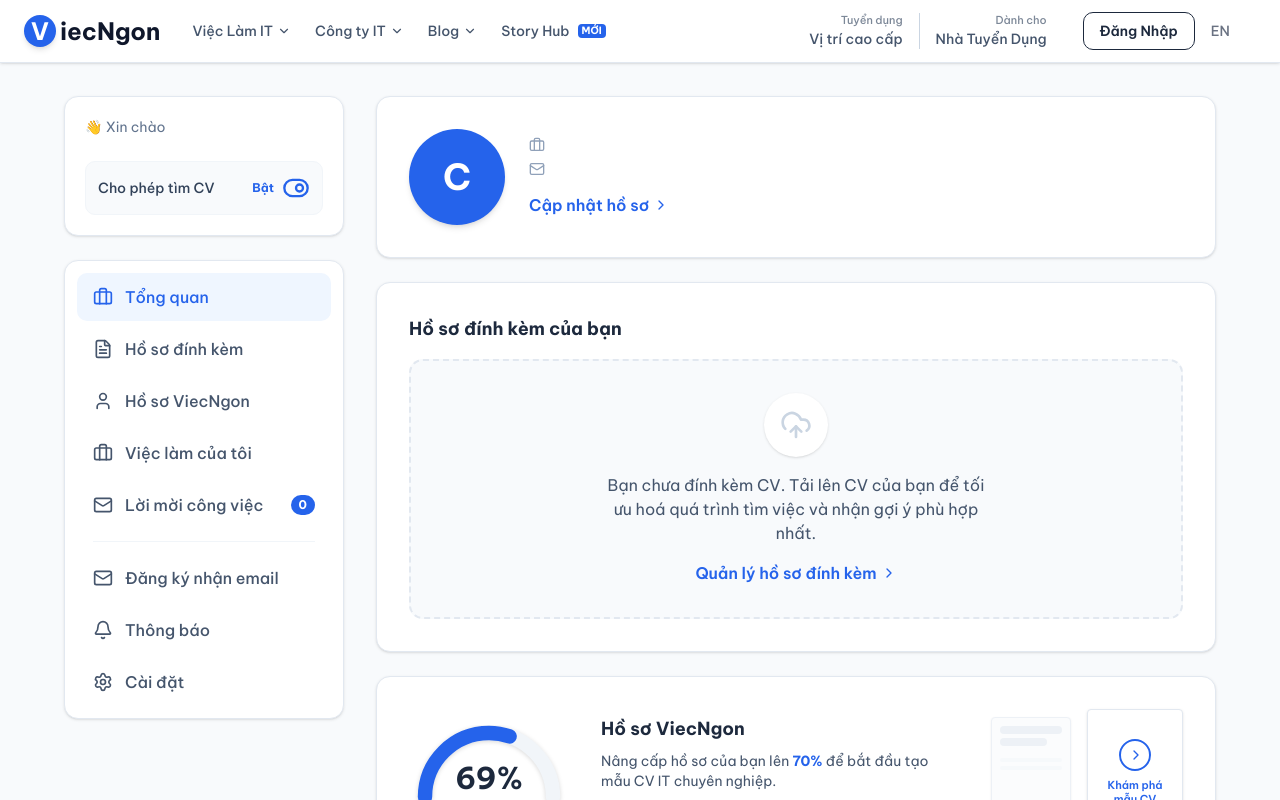
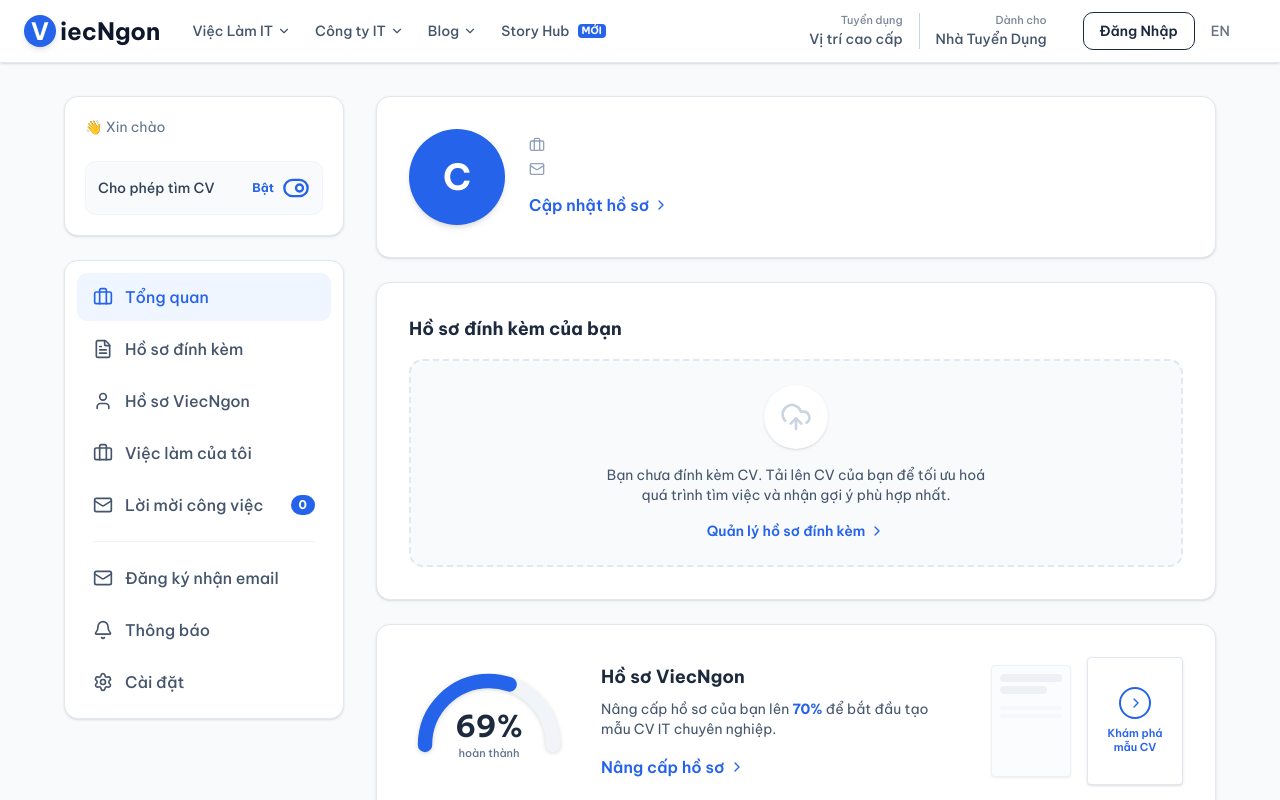
Before and after one commit to lehcun/ViecNgon, a Next.js app in the folder frontend/: page /dashboard in a window 1280 px wide. Shown: the top 800 px of the page. Built offline with nearby package versions, Linux system fonts and the light colour scheme; no server answers.

Commit message:
Enhance CandidateCVCard and CandidateMain components; update default CV handling and integrate new data structure for candidate profiles.

```diff
--- a/frontend/src/components/candidate/CandidateCVCard.tsx
+++ b/frontend/src/components/candidate/CandidateCVCard.tsx
@@ -15,7 +15,7 @@ import {
 import { useCandidateProfile } from "@/hooks/candidate/useCandidateProfile";
 
 // Helper chuyển đổi ngày (giống trong CVTemplate)
-const formatDateToLocal = (dateString: string | null | undefined) => {
+const formatDateToLocal = (dateString: string | null | Date) => {
   if (!dateString) return "Không xác định";
   try {
     const date = new Date(dateString);
@@ -84,23 +84,20 @@ export default function CandidateCVCard() {
   }
 
   // --- TRƯỜNG HỢP 2: ĐÃ CÓ CV (Hiển thị giống hình ảnh) ---
-  // Lấy dữ liệu file CV mặc định từ mảng uploadedCvs dựa vào defaultCvFileId
-  const defaultCv = profile?.uploadedCvs?.find(
-    (cv: any) => cv.id === profile?.defaultCvFileId,
-  );
 
   // Nếu tìm thấy file trong mảng thì lấy tên, không thì sinh tên mặc định
+  const defaultCv = profile?.defaultCvFile;
+
   const cvName =
     defaultCv?.fileName ||
     `CV_ViecNgon_${profile?.candidateName?.replace(/\s+/g, "_") || "UngVien"}.pdf`;
+
   const uploadDate = formatDateToLocal(
     defaultCv?.uploadedAt || new Date().toISOString(),
   );
 
-  // Lấy đường dẫn tải: Lấy từ file tìm được, nếu không có thì fallback về cvUrl
   const fileUrl = defaultCv?.fileUrl || profile?.cvUrl || "#";
 
-  // Xác định loại CV
   const cvType =
     profile?.defaultCvType === "ONLINE" ? "Tạo từ Website" : "Tải lên từ máy";
 
--- a/frontend/src/components/candidate/CandidateMain.tsx
+++ b/frontend/src/components/candidate/CandidateMain.tsx
@@ -5,13 +5,13 @@ import {
   Briefcase,
   Mail,
   ChevronRight,
-  UploadCloud,
   Send,
   Heart,
   MailOpen,
 } from "lucide-react";
 import { useAuthStore } from "@/store/authStore";
 import { useCandidateProfile } from "@/hooks/candidate/useCandidateProfile";
+import CandidateCVCard from "./CandidateCVCard";
 
 const CandidateMain = () => {
   const profileCompletion = 69; // Giả lập dữ liệu % hoàn thành hồ sơ
@@ -50,30 +50,7 @@ const CandidateMain = () => {
       </div>
 
       {/* 2. Hồ sơ đính kèm Card */}
-      <div className="bg-white rounded-xl border border-slate-200 p-6 sm:p-8 shadow-sm">
-        <h2 className="text-lg font-bold text-slate-800 mb-4">
-          Hồ sơ đính kèm của bạn
-        </h2>
-
-        <div className="border-2 border-dashed border-slate-200 bg-slate-50 rounded-xl p-8 flex flex-col items-center justify-center text-center transition-colors hover:border-primary/50 hover:bg-primary-light/20 cursor-pointer group">
-          <div className="w-16 h-16 bg-white rounded-full flex items-center justify-center shadow-sm mb-4 group-hover:scale-110 transition-transform">
-            <UploadCloud
-              size={32}
-              className="text-slate-300 group-hover:text-primary transition-colors"
-            />
-          </div>
-          <p className="text-slate-600 mb-4 max-w-sm">
-            Bạn chưa đính kèm CV. Tải lên CV của bạn để tối ưu hoá quá trình tìm
-            việc và nhận gợi ý phù hợp nhất.
-          </p>
-          <Link
-            href="/dashboard/cv/upload"
-            className="inline-flex items-center gap-1 text-primary font-semibold hover:underline"
-          >
-            Quản lý hồ sơ đính kèm <ChevronRight size={16} />
-          </Link>
-        </div>
-      </div>
+      <CandidateCVCard />
 
       {/* 3. Hồ sơ ViecNgon Card (Biểu đồ nửa vầng trăng) */}
       <div className="bg-white rounded-xl border border-slate-200 p-6 sm:p-8 shadow-sm flex flex-col md:flex-row items-center gap-8">
```
Also changed, not shown: 1 other file (tests, documents, lock files or other folders).
